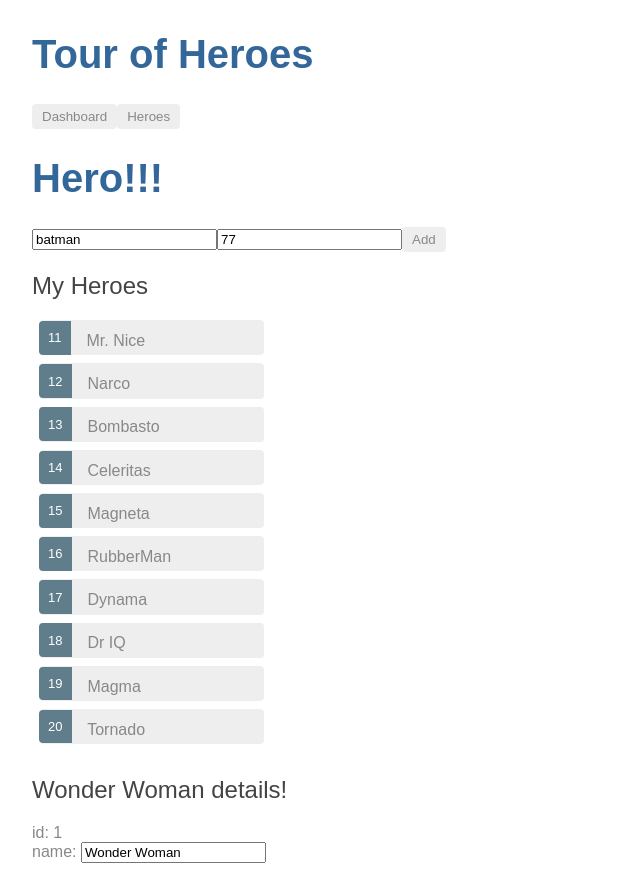
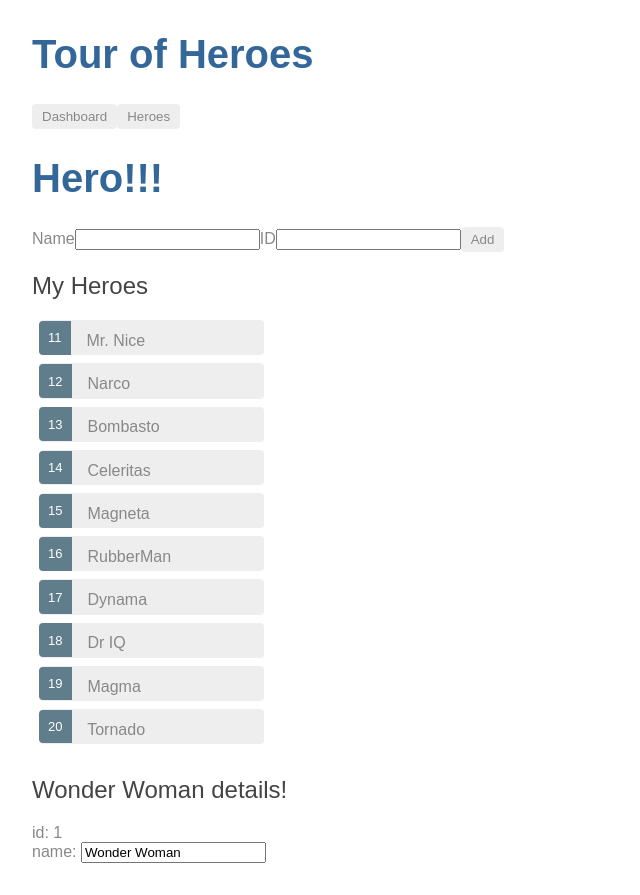
Before and after one commit to pannapat/ng2class, an Angular app: page /heroes in a window 1280 px wide. Shown: the whole page, without its empty margins (0-640 px from the left). Built offline with nearby package versions, Linux system fonts and the light colour scheme.

Commit message:
Add add-hero-ng-form.component using NgForm

```diff
--- /dev/null
+++ b/src/app/add-hero-ng-form.component.html
@@ -0,0 +1,9 @@
+<form #addHeroNgForm="ngForm" (ngSubmit)="add(addHeroNgForm)">
+  <label for="name">Name</label>
+  <input type="text" name="name" id="name" [(ngModel)]="hero.name">
+
+  <label for="id">ID</label>
+  <input type="id" name="id" id="id" [(ngModel)]="hero.id">
+
+  <button type="submit">Add</button>
+</form>
--- /dev/null
+++ b/src/app/add-hero-ng-form.component.ts
@@ -0,0 +1,30 @@
+import { Component, Input, OnInit } from '@angular/core';
+import { NgForm } from '@angular/forms';
+
+import { Hero } from './hero';
+import { HeroesService } from './heroes.service';
+@Component({
+    selector: 'app-add-hero-ng-form',
+    templateUrl: 'add-hero-ng-form.component.html'
+})
+export class AddHeroNgFormComponent implements OnInit {
+    hero: Hero;
+    @Input()
+    heroList: Hero[];
+
+    constructor(private heroesService: HeroesService) {
+        this.heroList = heroesService.getHeroes();
+    }
+
+    ngOnInit() {
+        this.hero = new Hero();
+    }
+
+    add(form: NgForm) {
+        console.log(form.value);
+        // this.heroList.push({ name: form.value.name, id: form.value.id });
+        console.log(this.hero);
+        this.heroList.push(this.hero);
+        this.hero = new Hero();
+    }
+}
--- a/src/app/add-hero.component.ts
+++ b/src/app/add-hero.component.ts
@@ -3,6 +3,7 @@ import { FormGroup, FormControl } from '@angular/forms';
 import { FormBuilder, Validators } from '@angular/forms';
 
 import { Hero } from './hero';
+import { HeroesService } from './heroes.service';
 
 @Component({
     selector: 'app-add-hero',
@@ -11,11 +12,16 @@ import { Hero } from './hero';
 export class AddHeroComponent {
     @Input()
     heroList: Hero[];
+
     public addHeroForm = new FormGroup({
         name: new FormControl('batman', Validators.required),
         id: new FormControl('77', Validators.required)
     });
-    constructor(public fb: FormBuilder) { }
+
+    constructor(public fb: FormBuilder, private heroesService: HeroesService) {
+        this.heroList = heroesService.getHeroes();
+    }
+
     doAdd(event) {
         console.log(event);
         console.log(this.addHeroForm.value);
--- a/src/app/hero.component.html
+++ b/src/app/hero.component.html
@@ -1,5 +1,6 @@
 <h1>{{title}}</h1>
-<app-add-hero [heroList]="heroes"></app-add-hero>
+<!--<app-add-hero></app-add-hero>-->
+<app-add-hero-ng-form></app-add-hero-ng-form>
 <h2>My Heroes</h2>
 <div class="items">
     <ul class="heroes">
--- a/src/app/hero.component.ts
+++ b/src/app/hero.component.ts
@@ -2,6 +2,8 @@ import { Component } from '@angular/core';
 
 import { Hero } from './hero';
 import { HEROES } from './mock.heroes';
+import { HeroesService } from './heroes.service';
+
 @Component({
     selector: 'app-hero',
     templateUrl: './hero.component.html',
@@ -10,7 +12,11 @@ import { HEROES } from './mock.heroes';
 export class HeroComponent {
     title = 'Hero!!!';
     hero: Hero = { id: 1, name: 'Wonder Woman' };
-    heroes: Hero[] = HEROES;
+    heroes: Hero[];
+
+    constructor(private heroesService: HeroesService) {
+        this.heroes = heroesService.getHeroes();
+    }
 
     changeHero(hero: Hero) {
         this.hero = hero;
--- /dev/null
+++ b/src/app/heroes.service.ts
@@ -0,0 +1,11 @@
+import { Injectable } from '@angular/core';
+
+import { Hero } from './hero';
+import { HEROES } from './mock.heroes';
+
+@Injectable()
+export class HeroesService {
+    getHeroes(): Hero[] {
+        return HEROES;
+    }
+}
```
Also changed, not shown: src/app/app.module.ts (+5 -2 lines).
